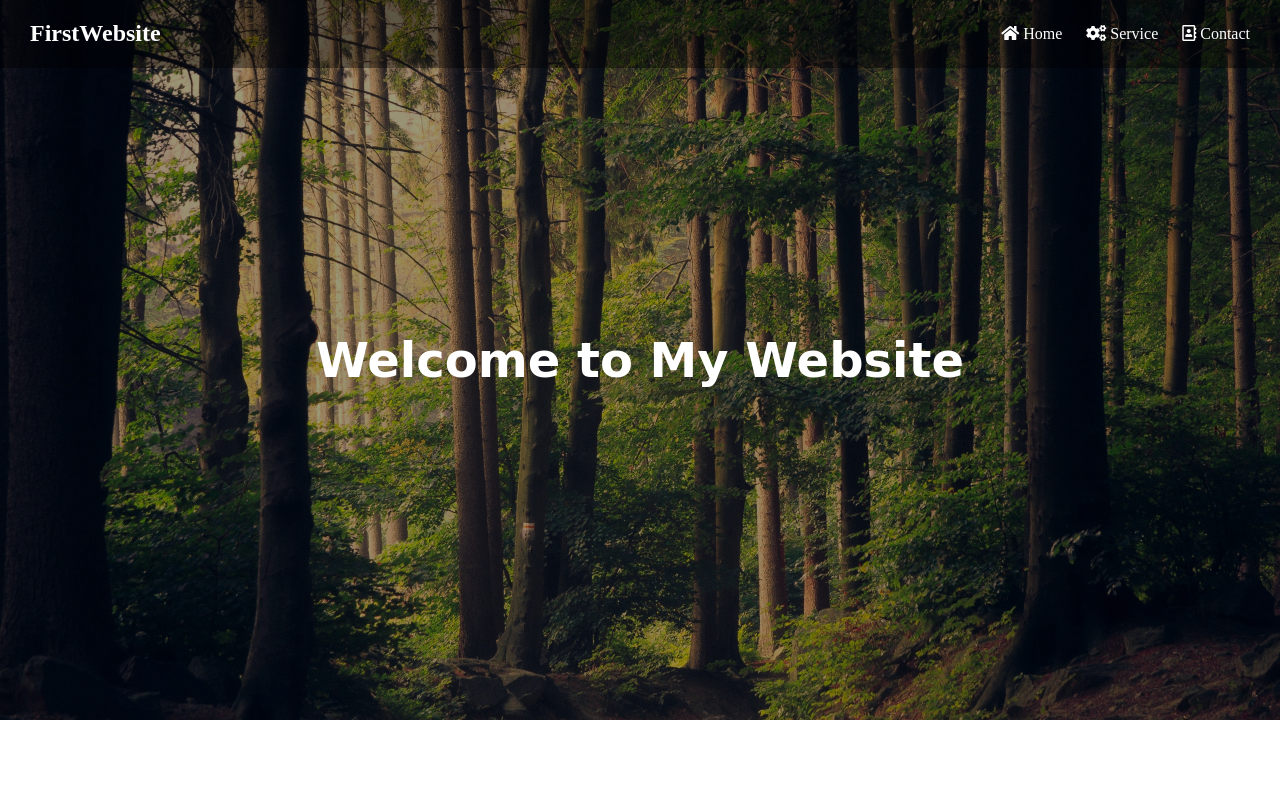
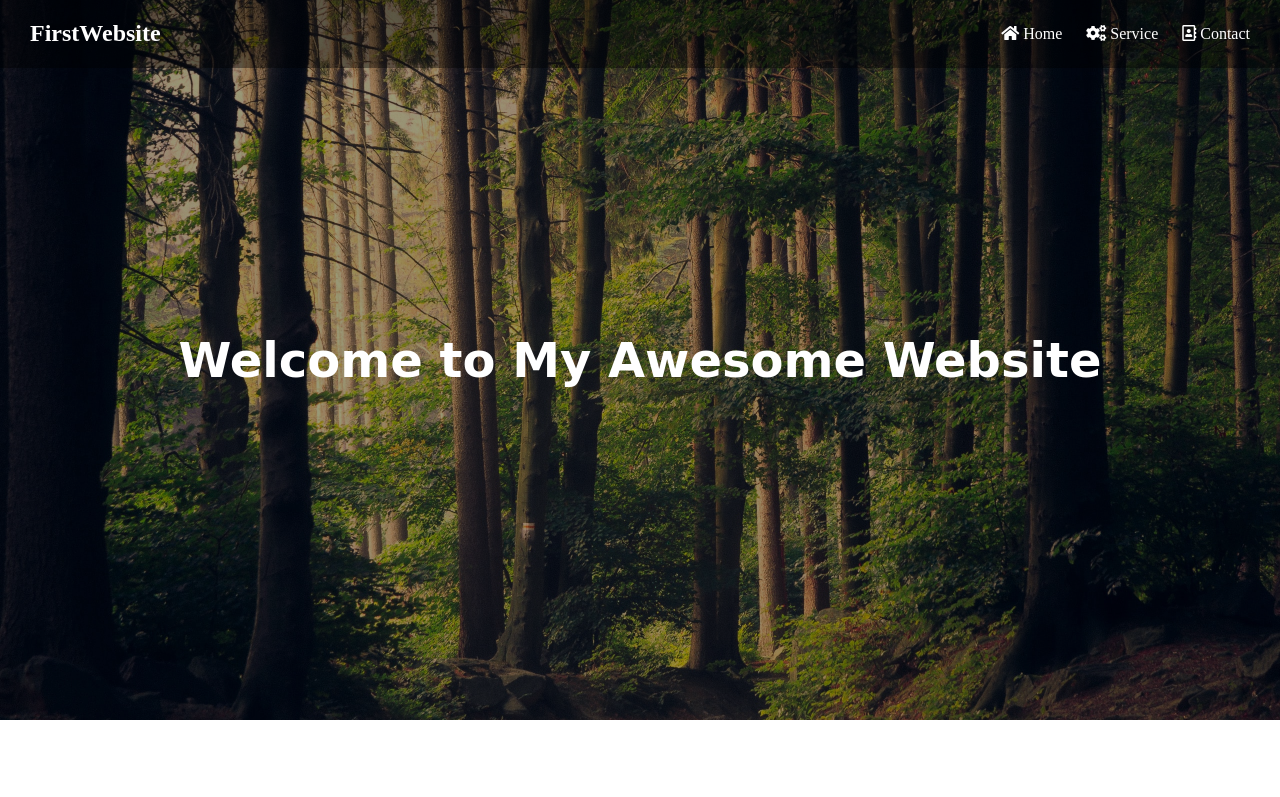
Before and after one commit to xaadu/myWebsite, a plain HTML site: page index.html in a window 1280 px wide. Shown: the top 797 px of the page. Drawn offline with Linux system fonts and the light colour scheme.

Commit message:
Changed Heading

```diff
--- a/index.html
+++ b/index.html
@@ -27,7 +27,7 @@
 		</header>
 
 		<section id="hero">
-			<h2>Welcome to My Website</h2>
+			<h2>Welcome to My Awesome Website</h2>
 		</div>
 		</section>
 
```
